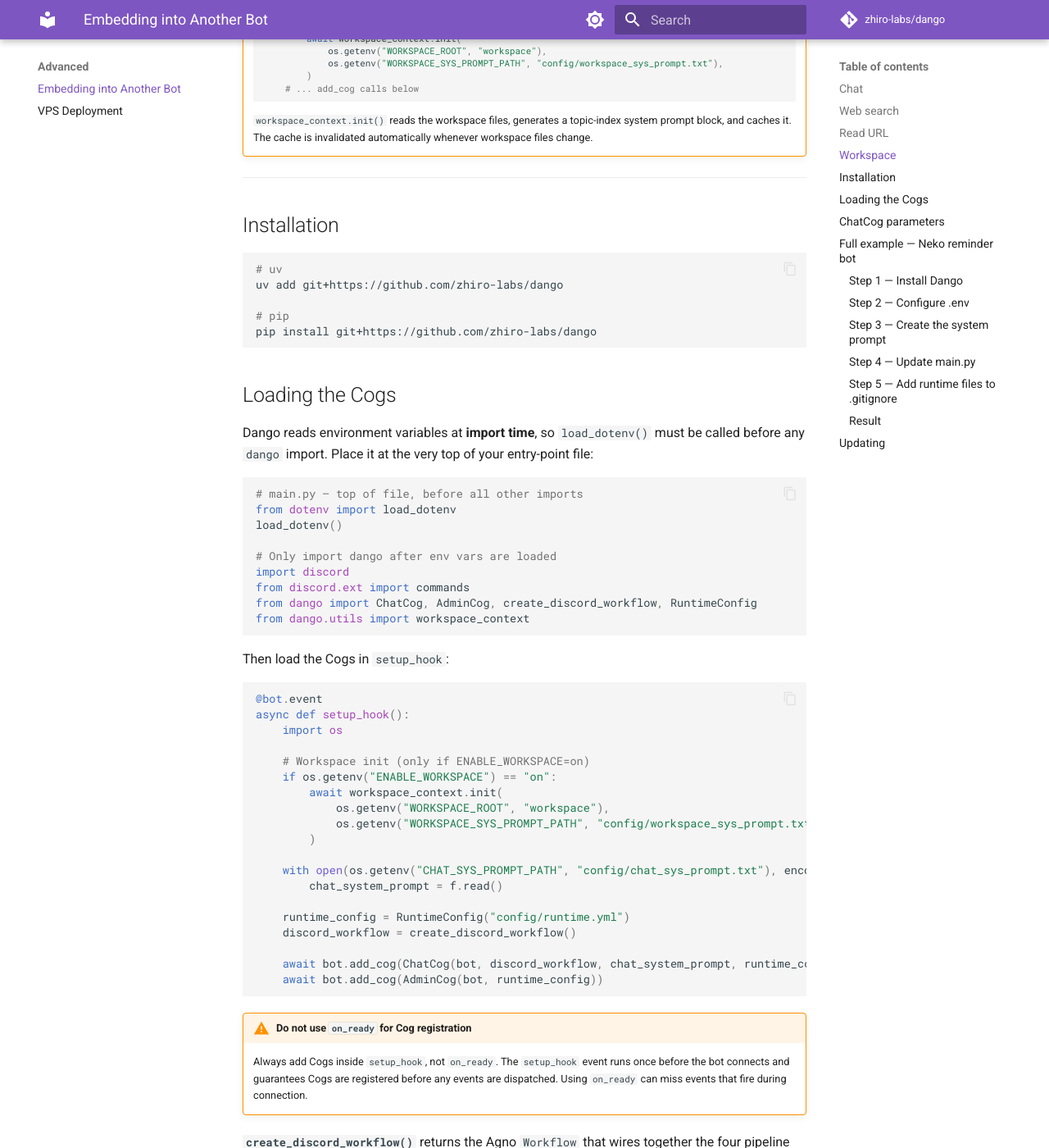
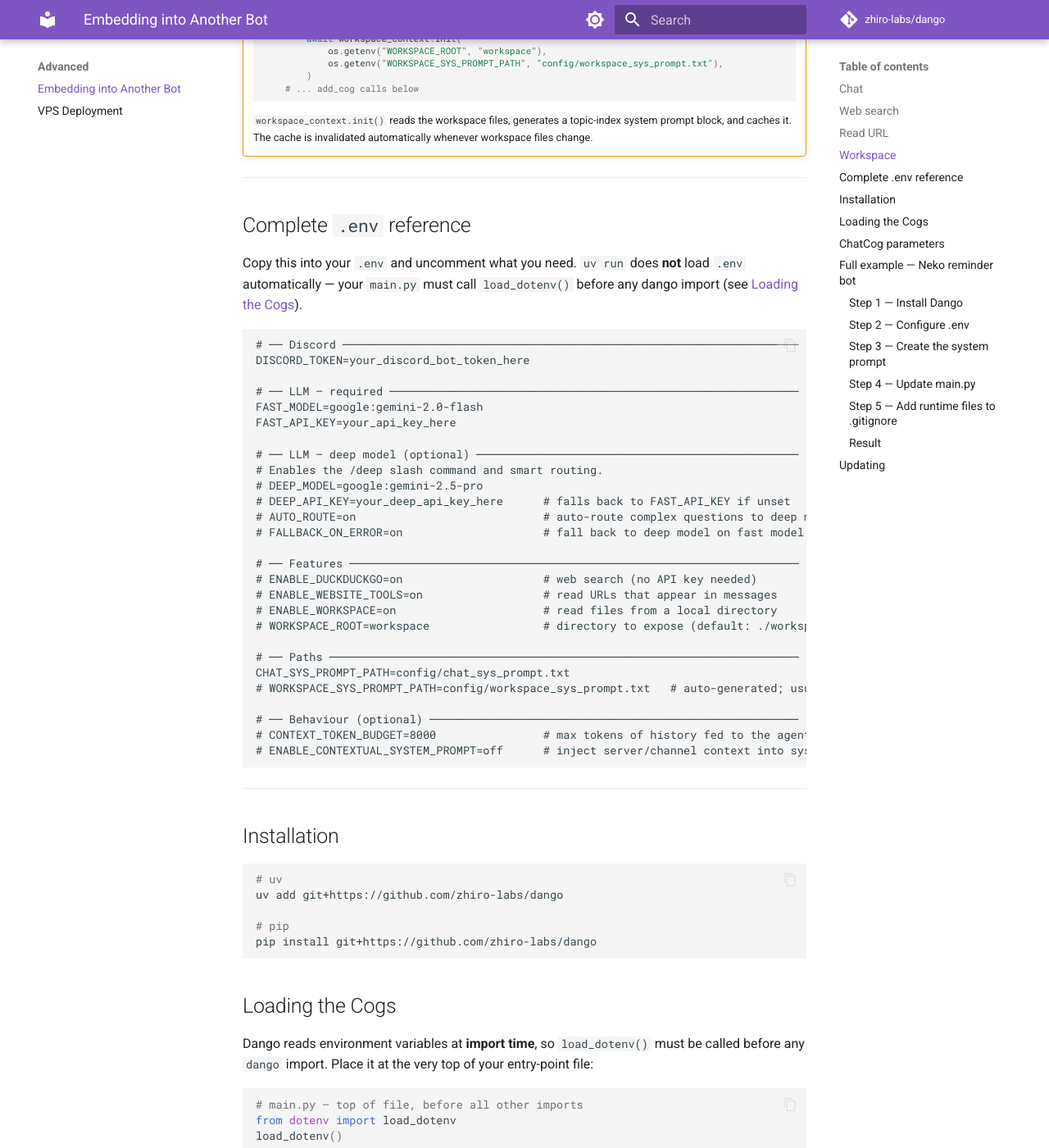
Before and after one commit to DEVenur/Cosmika, an MkDocs documentation site: the page built from docs/advanced/embedding.md, in a window 1280 px wide and 1400 px high, scrolled down 2312 px. Shown: the whole window at 82% size. Built offline with MkDocs 1.6.1 and Material for MkDocs 9.7.7, drawn with Linux system fonts in a browser that asks for light colours; comment, search, counter and statistics services are not loaded.

Commit message:
docs(embedding): add complete .env reference with uv note
Add a comprehensive commented .env template covering all dango environment
variables: Discord token, fast/deep model, feature toggles (DuckDuckGo,
website tools, workspace), paths, and behaviour knobs.

Add a note that uv run does not auto-load .env — load_dotenv() is required.

Co-Authored-By: Claude Sonnet 4.6 <noreply@anthropic.com>

````diff
--- a/docs/advanced/embedding.md
+++ b/docs/advanced/embedding.md
@@ -98,6 +98,42 @@ The agent can **read**, **list**, and **search** files inside `WORKSPACE_ROOT`.
     ```
 
     `workspace_context.init()` reads the workspace files, generates a topic-index system prompt block, and caches it. The cache is invalidated automatically whenever workspace files change.
+
+---
+
+## Complete `.env` reference
+
+Copy this into your `.env` and uncomment what you need. `uv run` does **not** load `.env` automatically — your `main.py` must call `load_dotenv()` before any dango import (see [Loading the Cogs](#loading-the-cogs)).
+
+```env
+# ── Discord ────────────────────────────────────────────────────────────────────
+DISCORD_TOKEN=your_discord_bot_token_here
+
+# ── LLM — required ─────────────────────────────────────────────────────────────
+FAST_MODEL=google:gemini-2.0-flash
+FAST_API_KEY=your_api_key_here
+
+# ── LLM — deep model (optional) ────────────────────────────────────────────────
+# Enables the /deep slash command and smart routing.
+# DEEP_MODEL=google:gemini-2.5-pro
+# DEEP_API_KEY=your_deep_api_key_here      # falls back to FAST_API_KEY if unset
+# AUTO_ROUTE=on                            # auto-route complex questions to deep model
+# FALLBACK_ON_ERROR=on                     # fall back to deep model on fast model errors
+
+# ── Features ───────────────────────────────────────────────────────────────────
+# ENABLE_DUCKDUCKGO=on                     # web search (no API key needed)
+# ENABLE_WEBSITE_TOOLS=on                  # read URLs that appear in messages
+# ENABLE_WORKSPACE=on                      # read files from a local directory
+# WORKSPACE_ROOT=workspace                 # directory to expose (default: ./workspace)
+
+# ── Paths ──────────────────────────────────────────────────────────────────────
+CHAT_SYS_PROMPT_PATH=config/chat_sys_prompt.txt
+# WORKSPACE_SYS_PROMPT_PATH=config/workspace_sys_prompt.txt   # auto-generated; usually not set
+
+# ── Behaviour (optional) ───────────────────────────────────────────────────────
+# CONTEXT_TOKEN_BUDGET=8000                # max tokens of history fed to the agent (0 = no limit)
+# ENABLE_CONTEXTUAL_SYSTEM_PROMPT=off      # inject server/channel context into system prompt (default: on)
+```
 
 ---
 
````
